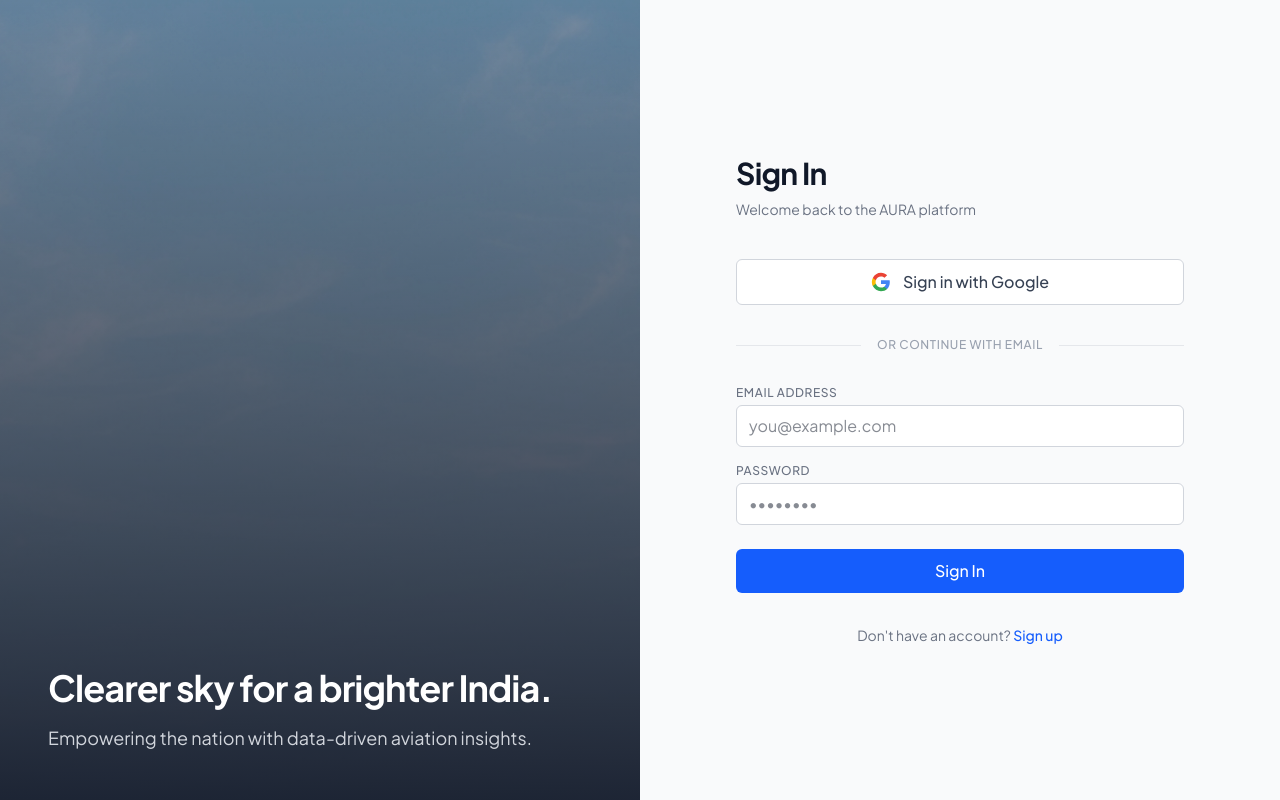
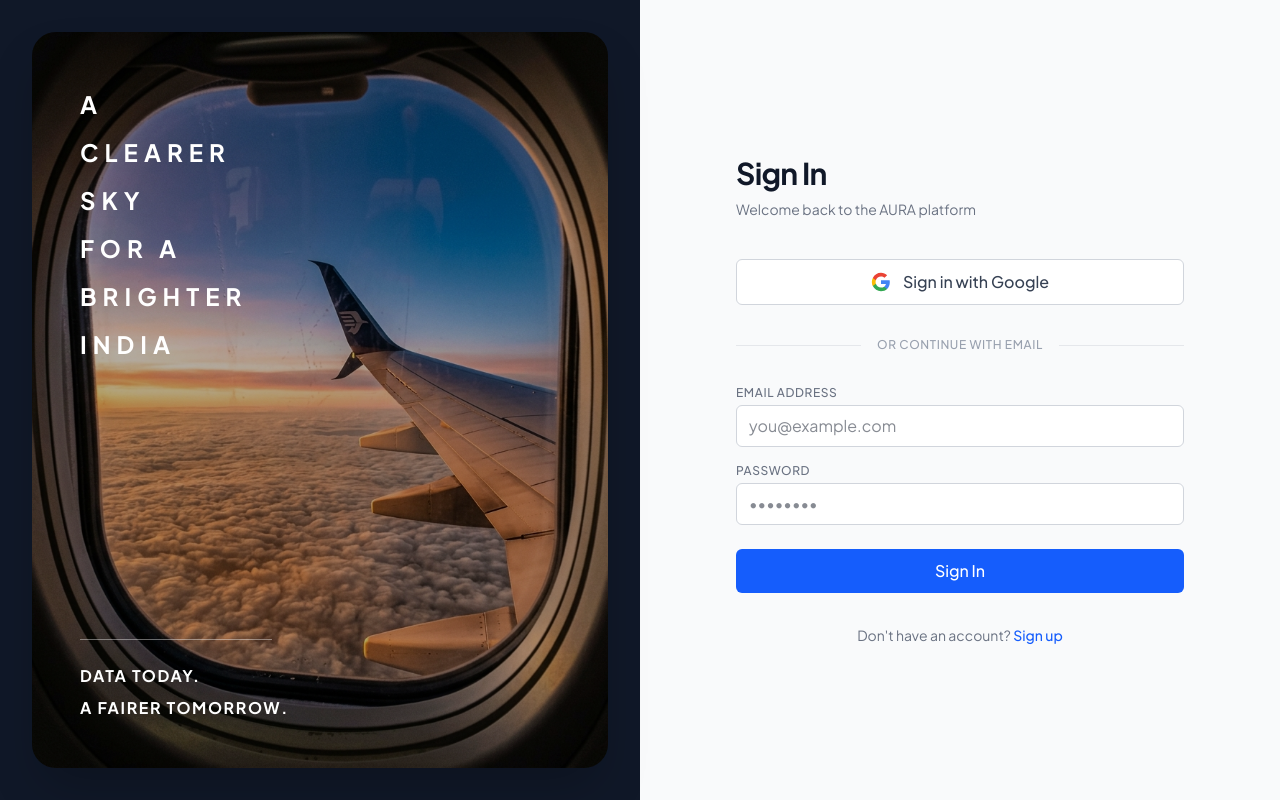
Before and after one commit to Harshraj9142/Aura, a Next.js app in the folder web/: page /login in a window 1280 px wide. Built offline with nearby package versions, Linux system fonts and the light colour scheme.

Commit message:
Login page

```diff
--- a/web/app/login/page.tsx
+++ b/web/app/login/page.tsx
@@ -33,23 +33,34 @@ export default function Login() {
   return (
     <div className="flex min-h-screen bg-white">
       {/* Left Panel - Brand Image */}
-      <div className="hidden lg:flex lg:w-1/2 relative bg-gray-900">
+      <div className="hidden lg:flex lg:w-1/2 p-4 sm:p-8 bg-gray-900">
+        <div className="relative w-full h-full rounded-3xl overflow-hidden shadow-2xl">
           <Image
-          src="/landing/sky_background.jpg"
+            src="/landing/airplane_window.png"
             alt="Sky Background"
             fill
             sizes="50vw"
-          className="object-cover opacity-60"
+            className="object-cover"
             priority
           />
-        <div className="absolute inset-0 bg-gradient-to-b from-transparent to-gray-900 opacity-90" />
-        <div className="absolute bottom-12 left-12 right-12 z-10">
-          <h2 className="text-4xl font-bold text-white mb-4 tracking-tight">
-            Clearer sky for a brighter India.
-          </h2>
-          <p className="text-gray-300 text-lg">
-            Empowering the nation with data-driven aviation insights.
-          </p>
+          <div className="absolute inset-0 bg-black/30" />
+
+          <div className="absolute top-12 left-10 md:left-12 z-10 flex flex-col text-white font-bold tracking-[0.25em] text-xl md:text-2xl leading-loose">
+            <span>A</span>
+            <span>CLEARER</span>
+            <span>SKY</span>
+            <span>FOR A</span>
+            <span>BRIGHTER</span>
+            <span>INDIA</span>
+          </div>
+
+          <div className="absolute bottom-12 left-10 md:left-12 z-10">
+            <hr className="border-t border-white/40 w-48 mb-6" />
+            <div className="text-white font-bold tracking-widest text-sm md:text-base space-y-2">
+              <p>DATA TODAY.</p>
+              <p>A FAIRER TOMORROW.</p>
+            </div>
+          </div>
         </div>
       </div>
 
--- a/web/app/register/page.tsx
+++ b/web/app/register/page.tsx
@@ -58,23 +58,34 @@ export default function Register() {
   return (
     <div className="flex min-h-screen bg-white">
       {/* Left Panel - Brand Image */}
-      <div className="hidden lg:flex lg:w-1/2 relative bg-gray-900">
+      <div className="hidden lg:flex lg:w-1/2 p-4 sm:p-8 bg-gray-900">
+        <div className="relative w-full h-full rounded-3xl overflow-hidden shadow-2xl">
           <Image
-          src="/landing/sky_background.jpg"
+            src="/landing/airplane_window.png"
             alt="Sky Background"
             fill
             sizes="50vw"
-          className="object-cover opacity-60"
+            className="object-cover"
             priority
           />
-        <div className="absolute inset-0 bg-gradient-to-b from-transparent to-gray-900 opacity-90" />
-        <div className="absolute bottom-12 left-12 right-12 z-10">
-          <h2 className="text-4xl font-bold text-white mb-4 tracking-tight">
-            Clearer sky for a brighter India.
-          </h2>
-          <p className="text-gray-300 text-lg">
-            Join us in empowering the nation with data-driven aviation insights.
-          </p>
+          <div className="absolute inset-0 bg-black/30" />
+
+          <div className="absolute top-12 left-10 md:left-12 z-10 flex flex-col text-white font-bold tracking-[0.25em] text-xl md:text-2xl leading-loose">
+            <span>A</span>
+            <span>CLEARER</span>
+            <span>SKY</span>
+            <span>FOR A</span>
+            <span>BRIGHTER</span>
+            <span>INDIA</span>
+          </div>
+
+          <div className="absolute bottom-12 left-10 md:left-12 z-10">
+            <hr className="border-t border-white/40 w-48 mb-6" />
+            <div className="text-white font-bold tracking-widest text-sm md:text-base space-y-2">
+              <p>DATA TODAY.</p>
+              <p>A FAIRER TOMORROW.</p>
+            </div>
+          </div>
         </div>
       </div>
 
```
Also changed, not shown: web/public/landing/airplane_window.png (added). Lines whose indentation alone changed are shown as unchanged.
